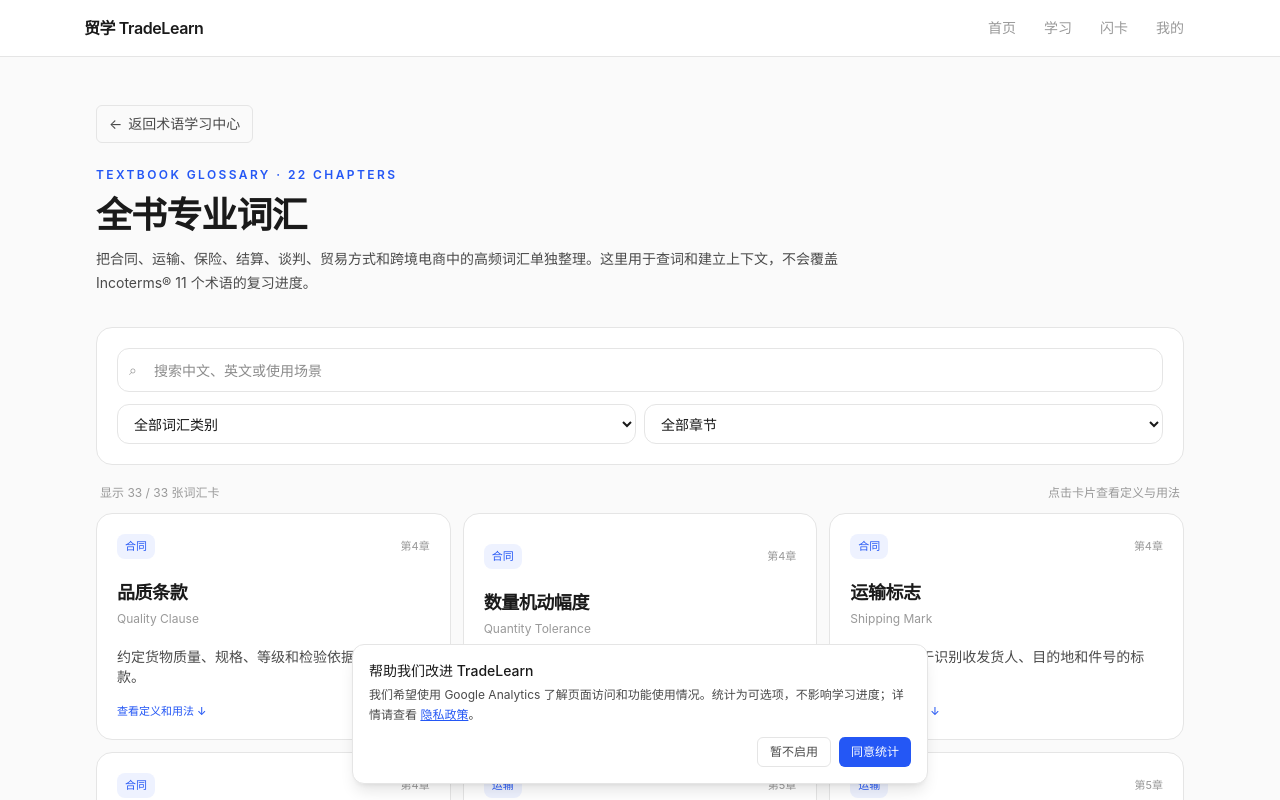
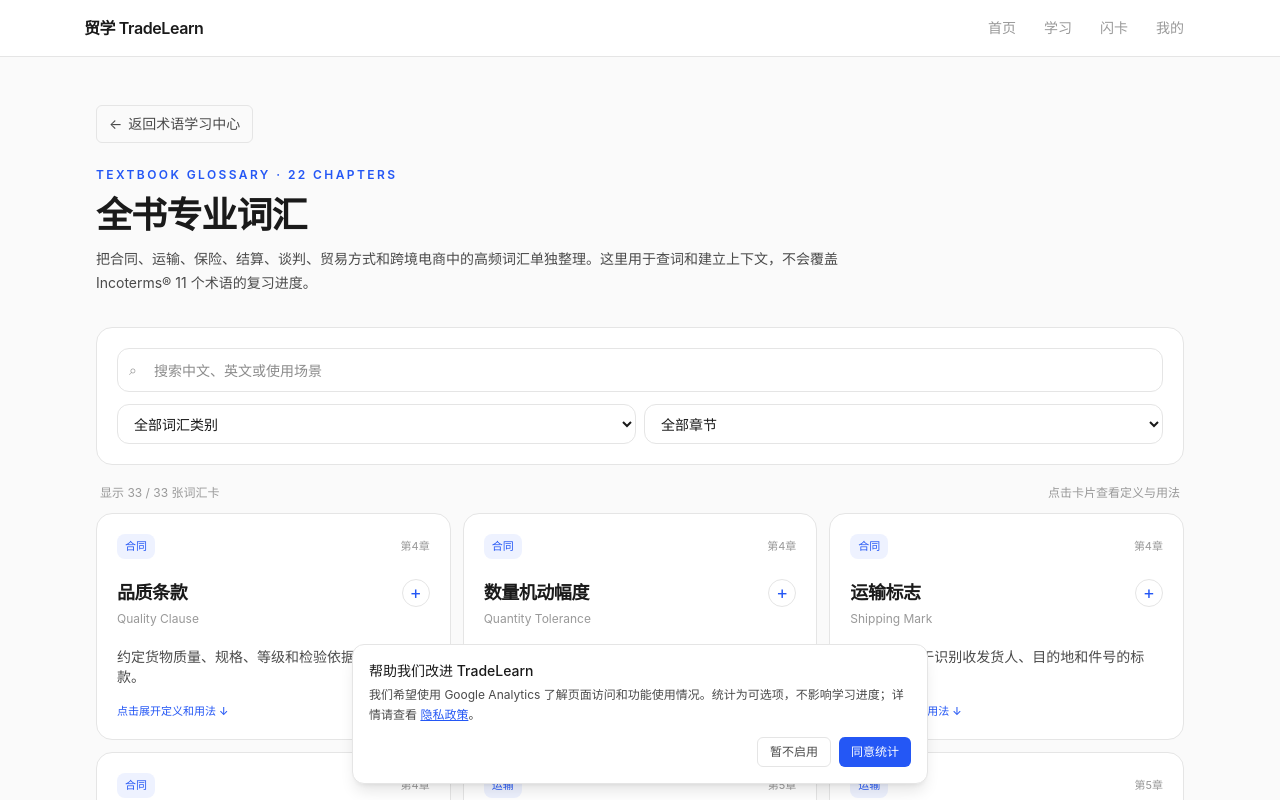
Before and after one commit to fjt926849-design/tradelearn, a Next.js app: page /glossary in a window 1280 px wide. Shown: the top 800 px of the page. Built offline with nearby package versions, Linux system fonts and the light colour scheme; no server answers.

Commit message:
fix: make glossary card expansion explicit

```diff
--- a/app/glossary/page.tsx
+++ b/app/glossary/page.tsx
@@ -45,7 +45,44 @@ export default function GlossaryPage() {
           <section className="mt-3 grid gap-3 sm:grid-cols-2 lg:grid-cols-3">
             {entries.map((entry) => {
               const expanded = expandedId === entry.id;
-              return <button key={entry.id} type="button" onClick={() => setExpandedId(expanded ? null : entry.id)} className="group min-h-[178px] rounded-2xl border bg-[var(--color-bg)] p-5 text-left transition hover:-translate-y-0.5 hover:border-[var(--color-accent)]" style={{ borderColor: expanded ? "var(--color-accent)" : "var(--color-border)" }} aria-expanded={expanded}><div className="flex items-center justify-between gap-2"><span className="rounded-lg bg-[var(--color-accent-soft)] px-2 py-1 text-[11px] font-medium" style={{ color: "var(--color-accent)" }}>{entry.group}</span><span className="text-[11px]" style={{ color: "var(--color-text-muted)" }}>{entry.chapterLabel}</span></div>{expanded ? <div className="mt-5"><p className="text-sm leading-6" style={{ color: "var(--color-text-secondary)" }}>{entry.definition}</p><p className="mt-3 border-t pt-3 text-xs leading-5" style={{ borderColor: "var(--color-border)", color: "var(--color-text-muted)" }}>{entry.usage}</p></div> : <div className="mt-5"><h2 className="text-lg font-semibold tracking-tight">{entry.term}</h2><p className="mt-1 text-xs" style={{ color: "var(--color-text-muted)" }}>{entry.english}</p><p className="mt-5 line-clamp-2 text-sm leading-5" style={{ color: "var(--color-text-secondary)" }}>{entry.definition}</p></div>}<span className="mt-4 block text-[11px] font-medium" style={{ color: "var(--color-accent)" }}>{expanded ? "收起 ↑" : "查看定义和用法 ↓"}</span></button>;
+              return (
+                <article
+                  key={entry.id}
+                  className="group rounded-2xl border bg-[var(--color-bg)] transition hover:-translate-y-0.5 hover:border-[var(--color-accent)]"
+                  style={{ borderColor: expanded ? "var(--color-accent)" : "var(--color-border)" }}
+                >
+                  <button
+                    type="button"
+                    onClick={() => setExpandedId(expanded ? null : entry.id)}
+                    className="min-h-[178px] w-full rounded-2xl p-5 text-left"
+                    aria-expanded={expanded}
+                    aria-controls={`glossary-detail-${entry.id}`}
+                  >
+                    <div className="flex items-center justify-between gap-2">
+                      <span className="rounded-lg bg-[var(--color-accent-soft)] px-2 py-1 text-[11px] font-medium" style={{ color: "var(--color-accent)" }}>{entry.group}</span>
+                      <span className="text-[11px]" style={{ color: "var(--color-text-muted)" }}>{entry.chapterLabel}</span>
+                    </div>
+                    <div className="mt-5 flex items-start justify-between gap-3">
+                      <div>
+                        <h2 className="text-lg font-semibold tracking-tight">{entry.term}</h2>
+                        <p className="mt-1 text-xs" style={{ color: "var(--color-text-muted)" }}>{entry.english}</p>
+                      </div>
+                      <span className="flex h-7 w-7 shrink-0 items-center justify-center rounded-full border text-lg leading-none" style={{ borderColor: expanded ? "var(--color-accent)" : "var(--color-border)", color: "var(--color-accent)" }} aria-hidden="true">{expanded ? "−" : "+"}</span>
+                    </div>
+                    {expanded ? (
+                      <div id={`glossary-detail-${entry.id}`} className="mt-4 rounded-xl bg-[var(--color-accent-soft)] p-4">
+                        <p className="text-[11px] font-semibold" style={{ color: "var(--color-accent)" }}>核心定义</p>
+                        <p className="mt-1 text-sm leading-6" style={{ color: "var(--color-text-secondary)" }}>{entry.definition}</p>
+                        <p className="mt-3 border-t pt-3 text-[11px] font-semibold" style={{ borderColor: "color-mix(in srgb, var(--color-accent) 20%, transparent)", color: "var(--color-accent)" }}>实务用法</p>
+                        <p className="mt-1 text-xs leading-5" style={{ color: "var(--color-text-secondary)" }}>{entry.usage}</p>
+                      </div>
+                    ) : (
+                      <p className="mt-5 line-clamp-2 text-sm leading-5" style={{ color: "var(--color-text-secondary)" }}>{entry.definition}</p>
+                    )}
+                    <span className="mt-4 block text-[11px] font-medium" style={{ color: "var(--color-accent)" }}>{expanded ? "收起详情 ↑" : "点击展开定义和用法 ↓"}</span>
+                  </button>
+                </article>
+              );
             })}
           </section>
           {entries.length === 0 && <div className="mt-3 rounded-2xl border bg-[var(--color-bg)] px-5 py-14 text-center" style={{ borderColor: "var(--color-border)" }}><p className="text-sm font-medium">没有匹配的词汇</p><p className="mt-2 text-xs" style={{ color: "var(--color-text-muted)" }}>试试清空搜索，或切换章节和类别。</p></div>}
```
